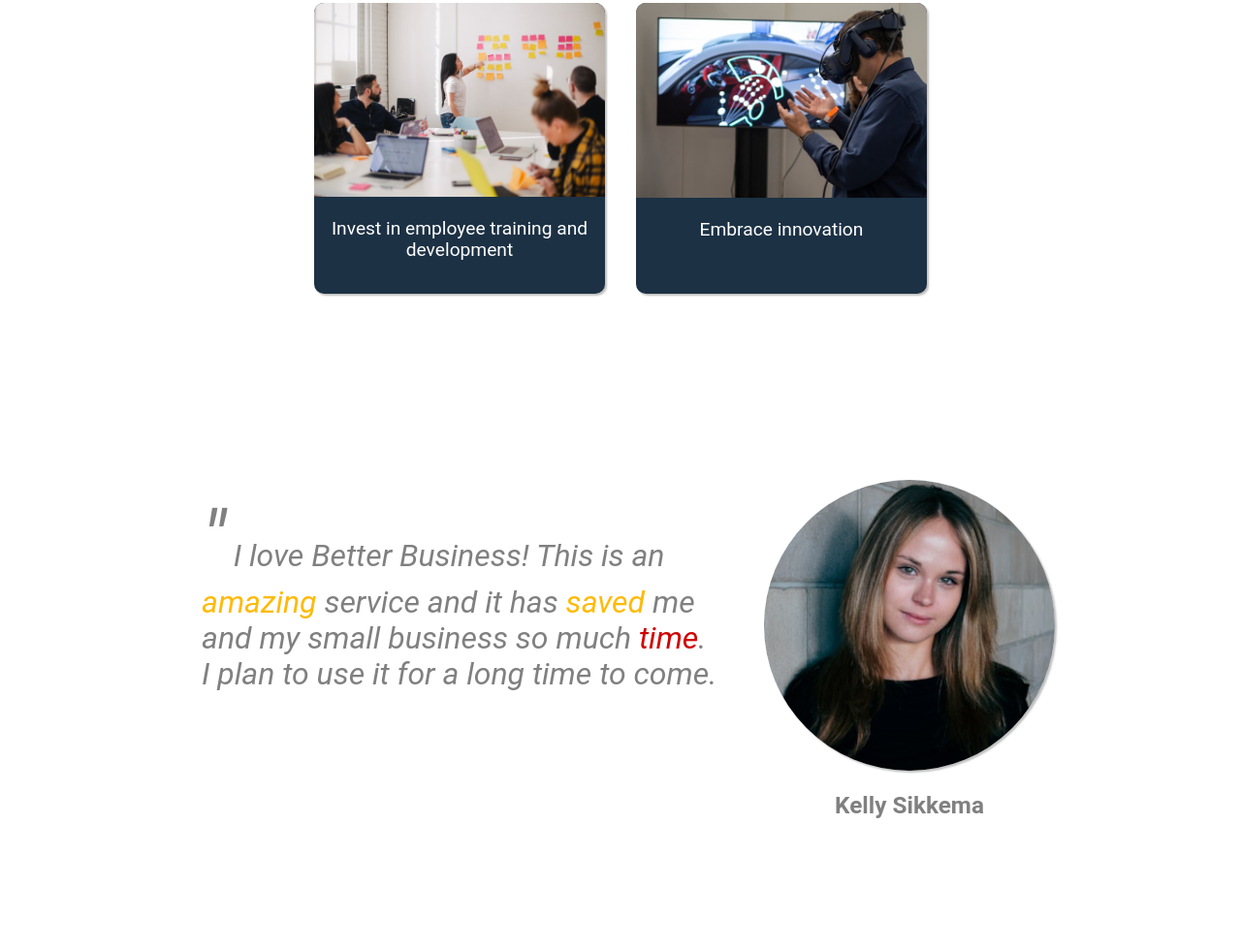
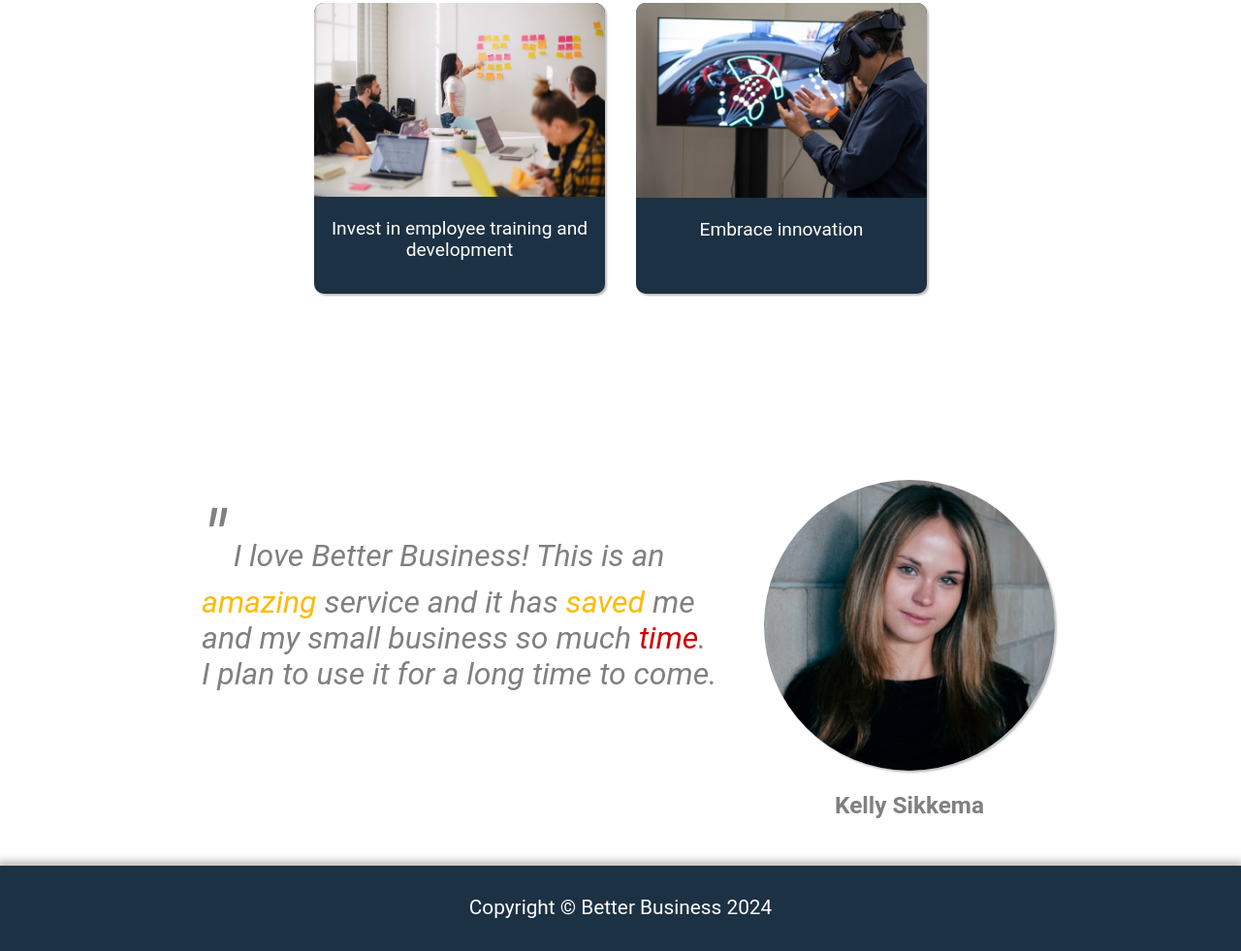
Before and after one commit to adrianogtl/top-landing-page, a plain HTML site: page index.html in a window 1280 px wide. Shown: the part 1250-2231 px from the top of the page at 97% size. Before the commit the page ends 2143 px from the top, so only its background shows below. Drawn offline with Linux system fonts and the light colour scheme.

Commit message:
Finish footer section

```diff
--- a/index.html
+++ b/index.html
@@ -87,5 +87,8 @@
         <h3>Kelly Sikkema</h3>
       </div>
     </section>
+    <footer class="footer">
+      <span>Copyright &copy; Better Business 2024</span>
+    </footer>
   </body>
 </html>
--- a/styles/style.css
+++ b/styles/style.css
@@ -5,12 +5,14 @@
   --selective-yellow: #ffba08ff;
 
   --font-color: #fff;
+  --font-color2: #808080;
   --primary-color: var(--selective-yellow);
   --bg-color: var(--prussian-blue);
   --accent-color: var(--engineering-orange);
 
   --border-radius: 10px;
-  --shadow-bottom: 0px 2px 8px 5px rgba(0, 0, 0, 0.25);
+  --shadow-top: 0px -2px 8px 3px rgba(0, 0, 0, 0.25);
+  --shadow-bottom: 0px 2px 8px 3px rgba(0, 0, 0, 0.25);
   --shadow-right-bottom: 2px 2px 2px rgba(0, 0, 0, 0.25);
   --transition: 0.3s ease-in-out;
 }
@@ -180,7 +182,7 @@
   flex-wrap: wrap;
   gap: 2rem;
   padding: 2rem 0;
-  color: gray;
+  color: var(--font-color2);
 }
 
 .profile {
@@ -210,6 +212,15 @@
   }
 }
 
+/* Footer section */
+
+.footer {
+  padding: 2rem 1rem;
+  text-align: center;
+  background-color: var(--bg-color);
+  box-shadow: var(--shadow-top);
+}
+
 @media (max-width: 1250px) {
   .centered {
     width: 90%;
```
